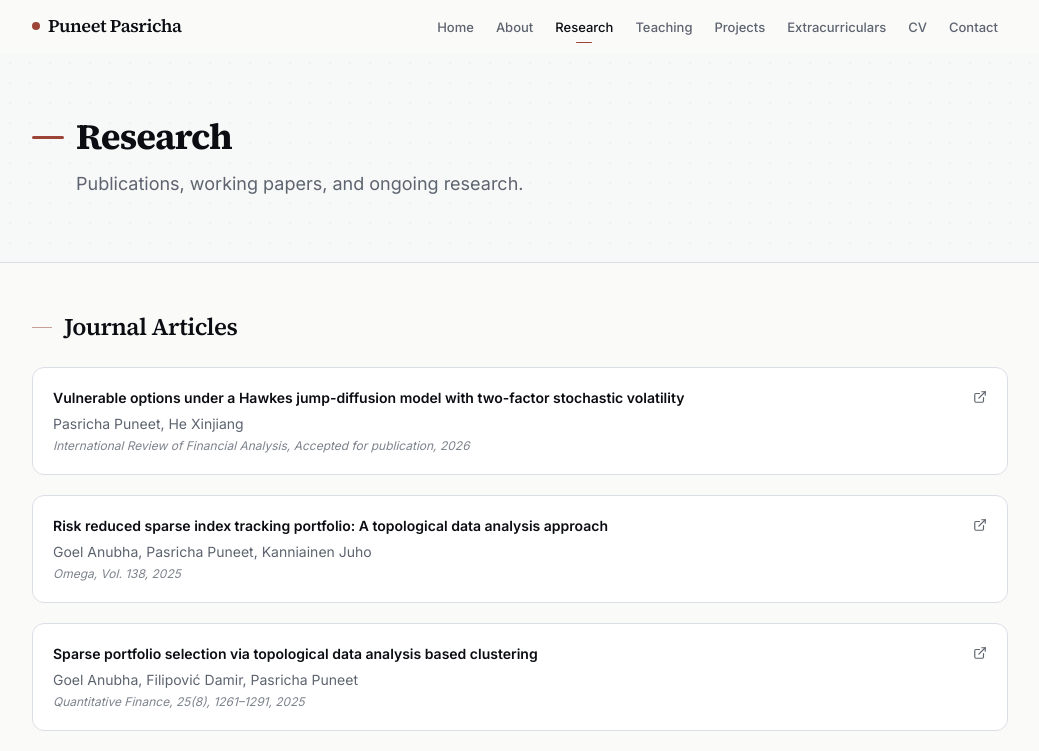
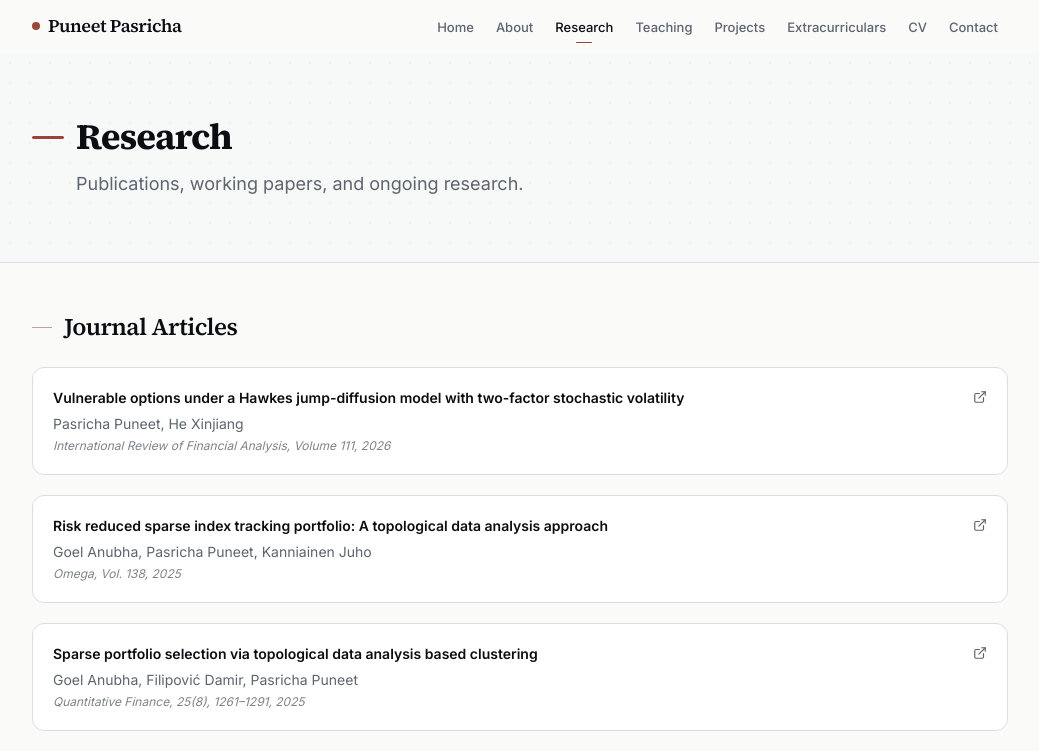
Before and after one commit to drpasricha/drpasricha.github.io, a Next.js app: page /research in a window 1280 px wide. Shown: the top 751 px of the page, without its empty margins (120-1159 px from the left). Built offline with nearby package versions, Linux system fonts and the light colour scheme.

Commit message:
Update page.tsx

```diff
--- a/app/research/page.tsx
+++ b/app/research/page.tsx
@@ -15,7 +15,7 @@ const publications = [
       {
   title: "Vulnerable options under a Hawkes jump-diffusion model with two-factor stochastic volatility",
   authors: "Pasricha Puneet, He Xinjiang",
-  venue: "International Review of Financial Analysis, Accepted for publication, 2026",
+  venue: "International Review of Financial Analysis, Volume 111, 2026",
   link: "https://doi.org/10.1016/j.irfa.2026.105095",
 },
 {
@@ -189,7 +189,7 @@ const publications = [
   //   ],
   // },
   {
-    category: "Working Papers",
+    category: "Submitted & Working Papers",
     icon: FileText,
     items: [
       {
```
